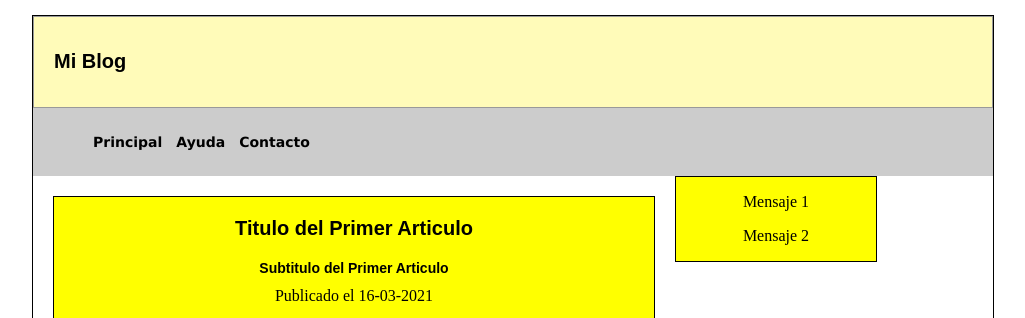
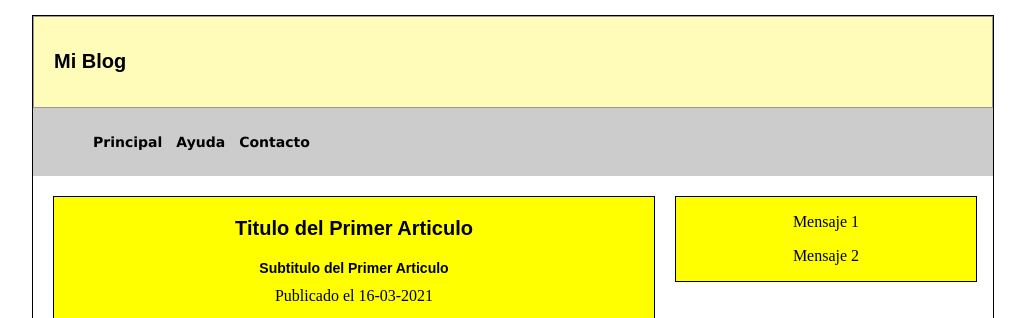
Before and after one commit to Josue18413/primer-sitioweb, a plain HTML site: page index.html in a window 1280 px wide. Shown: the top 318 px of the page, without its empty margins (127-1152 px from the left). Drawn offline with Linux system fonts and the light colour scheme.

Commit message:
Le pusimos un margen y cambiamos el ancho en la clase columna

```diff
--- a/estilos.css
+++ b/estilos.css
@@ -54,10 +54,11 @@ body{
 }
 
 .columna {
-    width: 200px;
+    width: 300px;
     float: left;
     border: 1px solid black;
     background: yellow;
+    margin: 20px 0;
 }
 
 .pie {
```
